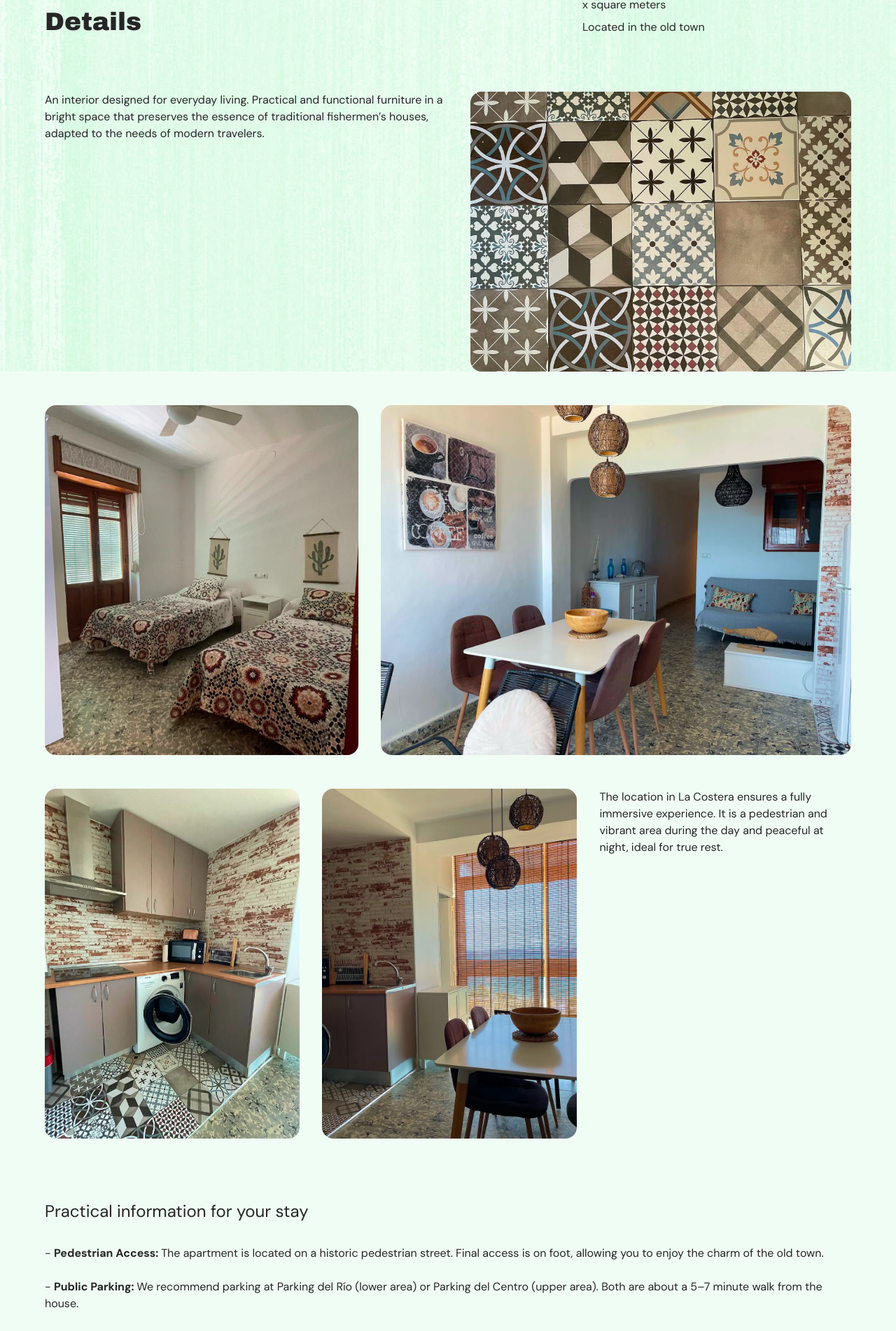
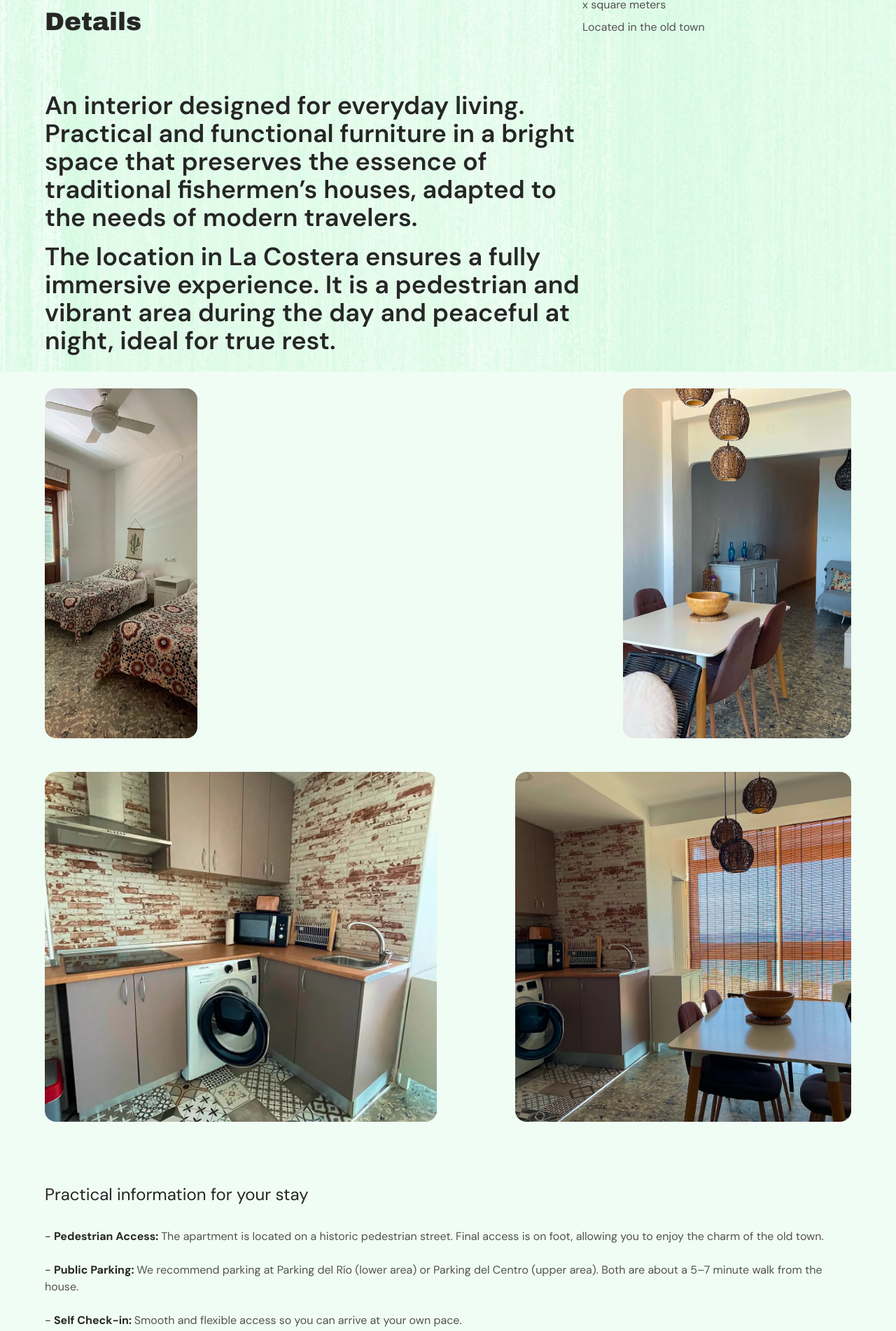
Before and after one commit to JaumeEsquerdo/costera-n1, a Next.js app in the folder costera-n1/: page /en/detalles in a window 1280 px wide. Shown: the part 269-2171 px from the top of the page at 70% size. Built offline with nearby package versions, Linux system fonts and the light colour scheme.

Commit message:
decorar textos largos

```diff
--- a/costera-n1/app/[locale]/contacto/page.jsx
+++ b/costera-n1/app/[locale]/contacto/page.jsx
@@ -22,7 +22,7 @@ export default function Contacto() {
             initial={{ opacity: 0, x: -100 }}
             animate={{ opacity: 1, x: 0 }}
             transition={{ duration: 1.8, ease: [0.33, 1, 0.68, 1] }}
-            className="text-4xl font-title text-left w-full  lg:text-start "
+            className="text-4xl font-title text-left w-full  lg:text-start text-neutral-800"
           >
             {textsContact.title}
           </motion.h1>
@@ -41,7 +41,7 @@ export default function Contacto() {
             </div>
           </div>
           <div className="flex flex-col gap-12 lg:max-w-1/2">
-            <p>{textsContact.description}</p>
+            <p className="text-neutral-600">{textsContact.description}</p>
             <div className="flex flex-col w-full gap-2 lg:flex-row lg:items-center lg:justify-between">
               <div className="flex flex-col w-full items-center justify-center gap-6 lg:gap-8 lg:w-fit">
                 <a
@@ -80,7 +80,9 @@ export default function Contacto() {
                     />
                   </span>
                 </a>
-                <p className="text-sm text-center">{textsContact.note}</p>
+                <p className="text-sm text-center text-neutral-600">
+                  {textsContact.note}
+                </p>
               </div>
               <div className="hidden lg:inline relative  lg:w-65 lg:h-100 overflow-hidden rounded-2xl">
                 <Image
--- a/costera-n1/app/[locale]/detalles/page.jsx
+++ b/costera-n1/app/[locale]/detalles/page.jsx
@@ -44,11 +44,11 @@ export default function Detalles() {
             initial={{ opacity: 0, x: -100 }}
             animate={{ opacity: 1, x: 0 }}
             transition={{ duration: 1.8, ease: [0.33, 1, 0.68, 1] }}
-            className="text-4xl font-title text-left w-full lg:max-w-1/2  lg:text-start"
+            className="text-4xl font-title text-left w-full lg:max-w-1/2  lg:text-start text-neutral-800"
           >
             {textsDetalles.title}
           </motion.h1>
-          <ul className="flex flex-col w-full gap-2 lg:max-w-1/3 lg:text-start">
+          <ul className="flex flex-col w-full gap-2 lg:max-w-1/3 lg:text-start text-neutral-600">
             <li> {textsDetalles.location}</li>
             <li>{textsDetalles.street}</li>
             {textsDetalles.features.map((feature, i) => (
@@ -56,26 +56,30 @@ export default function Detalles() {
             ))}
           </ul>
         </div>
-        <div className="mt-8 lg:py-0 flex flex-col-reverse gap-8 lg:max-h-200 justify-between lg:h-100 lg:flex-row">
-          <div className="flex flex-col gap-8 lg:max-w-1/2">
-            <p>{textsDetalles.description}</p>
-          </div>
 
-          <div className="relative w-90 max-w-full h-60 overflow-hidden lg:h-full lg:max-h-160 lg:w-full lg:max-w-[50%] rounded-2xl">
+        <div className="mt-8 flex flex-col gap-4 lg:max-w-2/3">
+          <p className="text-2xl md:text-4xl text-neutral-800 font-semibold">
+            {textsDetalles.description}
+          </p>
+          <p className="text-2xl md:text-4xl text-neutral-800 font-semibold">
+            {textsDetalles.locationDescription}
+          </p>
+        </div>
+
+        <div className="flex flex-col lg:flex-row justify-between gap-8">
+          <div className="relative w-120 max-w-full h-60 overflow-hidden lg:h-125 lg:max-h-200 lg:w-[40%] lg:max-w-160 rounded-2xl">
             <Image
-              src={imgPortadaDetalles}
+              src={imgHabitacionDetalles}
               fill
               placeholder="blur"
               priority
               alt={textsDetalles.imageAlt}
               className="object-cover"
             />
-          </div>
-        </div>
-        <div className="flex flex-col lg:flex-row justify-between gap-8">
-          <div className="relative w-120 max-w-full h-60 overflow-hidden lg:h-125 lg:max-h-200 lg:w-[40%] lg:max-w-160 rounded-2xl">
+          </div>{" "}
+          <div className="relative w-90 max-w-full h-60 overflow-hidden lg:h-full lg:max-h-160 lg:w-full lg:max-w-[50%] rounded-2xl">
             <Image
-              src={imgHabitacionDetalles}
+              src={imgPortadaDetalles}
               fill
               placeholder="blur"
               priority
@@ -113,15 +117,16 @@ export default function Detalles() {
               className="object-cover"
             />
           </div>
-          <p>{textsDetalles.locationDescription}</p>
         </div>
         <div className="flex flex-col gap-8 pt-10 pb-20 lg:pb-50">
-          <h2 className="text-2xl">{textsDetalles.practicalInfoTitle}</h2>
+          <h2 className="text-2xl text-neutral-800">
+            {textsDetalles.practicalInfoTitle}
+          </h2>
           <ul className="flex flex-col gap-6 ">
             {textsDetalles.practicalInfo.map((info, i) => (
-              <li key={i}>
+              <li key={i} className="text-neutral-800">
                 - <span className="font-bold">{info.title}: </span>
-                {info.description}
+                <span className="text-neutral-600">{info.description}</span>
               </li>
             ))}
           </ul>
--- a/costera-n1/app/[locale]/page.jsx
+++ b/costera-n1/app/[locale]/page.jsx
@@ -93,7 +93,7 @@ export default function Home() {
                   <h1 className="font-title text-5xl lg:text-9xl text-green-950">
                     {t.Home.title}
                   </h1>
-                  <h2 className="text-base lg:text-xl mt-4 [@media(max-height:720px)]:hidden">
+                  <h2 className="text-base lg:text-xl mt-4 text-neutral-800 [@media(max-height:720px)]:hidden">
                     {textsHero.subtitle}
                   </h2>
                 </motion.div>
@@ -136,7 +136,7 @@ export default function Home() {
                   animate="open"
                   exit={showText ? "closed" : "open"}
                 >
-                  <h2 className="relative text-sm lg:text-lg text-center">
+                  <h2 className="relative text-sm lg:text-lg text-center text-neutral-800">
                     {textsHero.location_info}
                   </h2>
                   <FontAwesomeIcon
--- a/costera-n1/app/components/BookingCTA.jsx
+++ b/costera-n1/app/components/BookingCTA.jsx
@@ -41,7 +41,10 @@ export const BookingCTA = () => {
           variants={containerVariants}
           className="flex flex-col gap-4 lg:gap-6 items-center lg:max-w-2/3"
         > */}
-        <motion.p variants={itemsVariants} className="text-center lg:max-w-2/3">
+        <motion.p
+          variants={itemsVariants}
+          className="text-center lg:max-w-2/3 text-neutral-600"
+        >
           {textsBookingCta.description}
         </motion.p>
         <motion.a
--- a/costera-n1/app/components/DescriptionHouse.jsx
+++ b/costera-n1/app/components/DescriptionHouse.jsx
@@ -56,7 +56,7 @@ export const DescriptionHouse = () => {
             {value.title}
           </motion.h3>
           <motion.p
-            className="text-lg lg:text-2xl font-subtitle italic"
+            className="text-lg lg:text-2xl font-subtitle italic text-neutral-600"
             variants={itemVariants}
           >
             {value.subtitle.toLowerCase()}
--- a/costera-n1/app/components/HorizontalScroll.jsx
+++ b/costera-n1/app/components/HorizontalScroll.jsx
@@ -115,10 +115,10 @@ export const HorizontalScroll = () => {
                       {textsHorizontalSections.section1.title}
                     </h2>
                     <div className="flex flex-col gap-4">
-                      <p className="text-balance">
+                      <p className="text-balance text-neutral-800">
                         {formatText(textsHorizontalSections.section1.p1)}
                       </p>
-                      <p className="text-balance">
+                      <p className="text-balance text-neutral-800">
                         {" "}
                         {formatText(textsHorizontalSections.section1.p2)}
                       </p>
@@ -175,10 +175,10 @@ export const HorizontalScroll = () => {
                       {textsHorizontalSections.section2.title}
                     </h2>
                     <div className="flex flex-col gap-4">
-                      <p className="text-balance">
+                      <p className="text-balance text-neutral-800">
                         {formatText(textsHorizontalSections.section2.p1)}
                       </p>
-                      <p className="text-balance">
+                      <p className="text-balance text-neutral-800">
                         {" "}
                         {formatText(textsHorizontalSections.section2.p2)}
                       </p>
@@ -219,7 +219,7 @@ export const HorizontalScroll = () => {
                       {textsHorizontalSections.section3.title}
                     </h2>
                     <div className="flex flex-col gap-4">
-                      <p className="text-balance ">
+                      <p className="text-balance text-neutral-800">
                         {formatText(textsHorizontalSections.section3.p1)}
                       </p>
                     </div>
--- a/costera-n1/app/components/PresentationHouse.jsx
+++ b/costera-n1/app/components/PresentationHouse.jsx
@@ -163,7 +163,7 @@ export const PresentationHouse = () => {
                 initial="hidden"
                 whileInView="visible"
                 viewport={{ once: true, amount: 0.9 }}
-                className="text-lg text-center"
+                className="text-lg text-center text-neutral-600"
               >
                 {texts.subtitle}
               </motion.h3>
```
